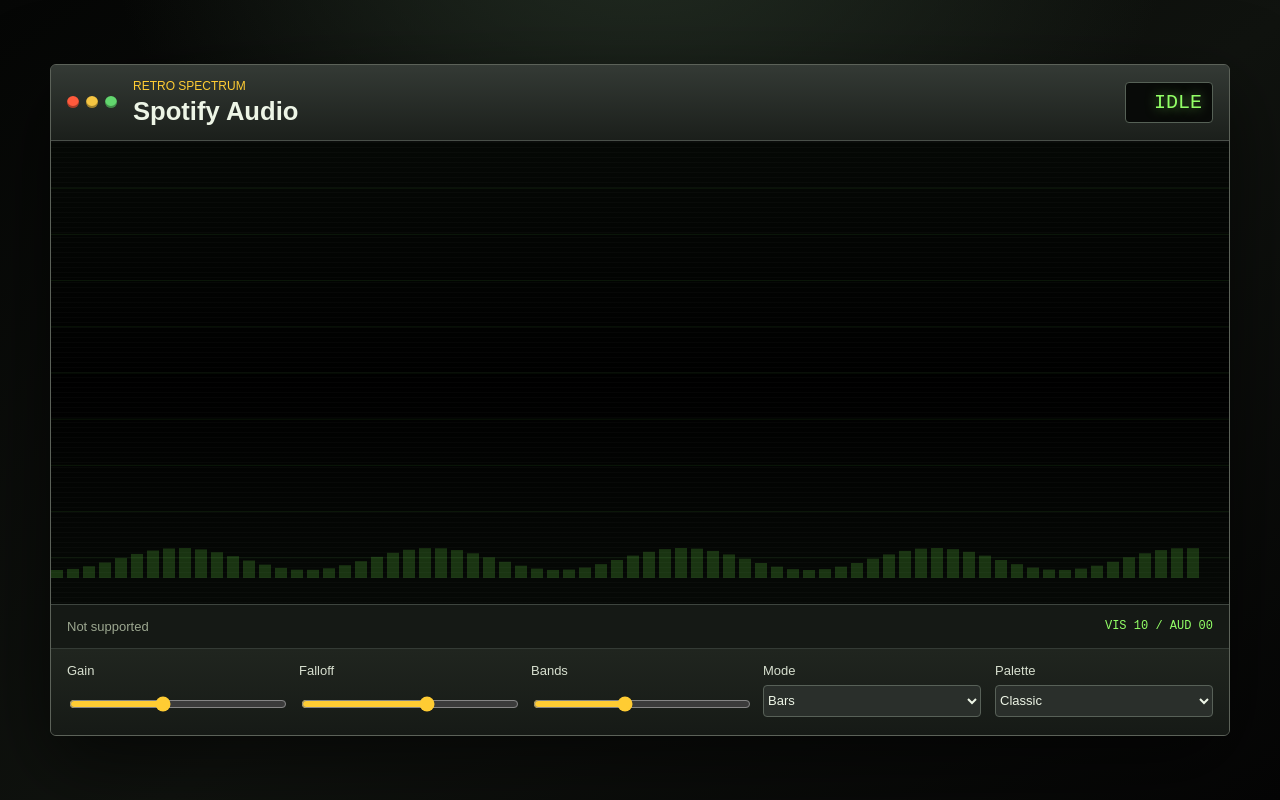
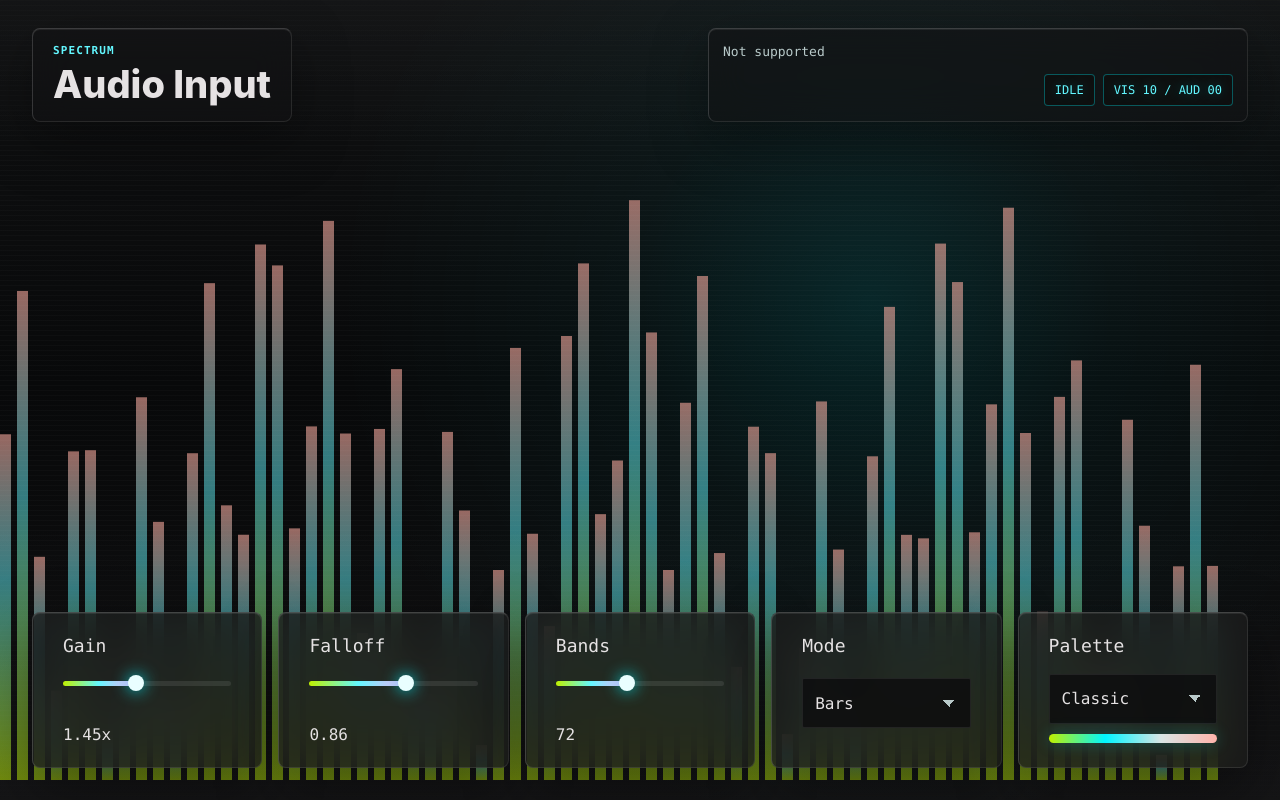
Before and after one commit to encor1/harmonic, a website built with Vite: page index.html in a window 1280 px wide. Built offline with nearby package versions, Linux system fonts and the light colour scheme; animation ran at ten frames a second.

Commit message:
redesign

```diff
--- a/index.html
+++ b/index.html
@@ -3,49 +3,48 @@
   <head>
     <meta charset="utf-8">
     <meta name="viewport" content="width=device-width, initial-scale=1">
-    <title>Retro Spectrum Visualizer</title>
+    <title>Spectrum Visualizer</title>
     <link rel="stylesheet" href="/src/styles.css">
   </head>
   <body>
-    <main class="shell">
-      <section class="visualizer-panel" aria-label="Music visualizer">
-        <div class="chrome-bar">
-          <div class="window-actions" aria-hidden="true">
-            <span></span>
-            <span></span>
-            <span></span>
-          </div>
-          <div class="track-meta">
-            <p class="track-label">Retro Spectrum</p>
-            <h1 id="trackTitle">Spotify Audio</h1>
-          </div>
-          <output id="levelReadout" class="time-readout">IDLE</output>
-        </div>
-
-        <div class="screen">
+    <main class="shell" aria-label="Audio visualizer">
+      <section class="visualizer-panel">
+        <div class="screen" aria-label="Visualization canvas">
           <canvas id="visualizer" width="1280" height="640" aria-label="Audio visualizer"></canvas>
         </div>
 
-        <div class="transport">
-          <p id="statusTextInline" class="capture-note">Starting audio capture.</p>
-          <output id="performanceReadout" class="performance-readout">VIS -- / AUD --</output>
+        <div class="status-layer" aria-label="Capture status">
+          <div class="source-block">
+            <p class="eyebrow">Spectrum</p>
+            <h1 id="trackTitle">Audio Input</h1>
+          </div>
+          <div class="status-stack">
+            <p id="statusTextInline" class="capture-note">Starting audio capture.</p>
+            <div class="readouts">
+              <output id="levelReadout" class="data-chip">IDLE</output>
+              <output id="performanceReadout" class="data-chip">VIS -- / AUD --</output>
+            </div>
+          </div>
         </div>
 
         <div class="controls">
-          <label>
-            <span>Gain</span>
+          <label class="control-card">
+            <span class="control-title">Gain</span>
             <input id="gain" type="range" min="0.6" max="2.6" value="1.45" step="0.05">
+            <output id="gainValue" class="control-value" for="gain">1.45x</output>
           </label>
-          <label>
-            <span>Falloff</span>
+          <label class="control-card">
+            <span class="control-title">Falloff</span>
             <input id="falloff" type="range" min="0.72" max="0.96" value="0.86" step="0.01">
+            <output id="falloffValue" class="control-value" for="falloff">0.86</output>
           </label>
-          <label>
-            <span>Bands</span>
+          <label class="control-card">
+            <span class="control-title">Bands</span>
             <input id="bars" type="range" min="32" max="128" value="72" step="4">
+            <output id="barsValue" class="control-value" for="bars">72</output>
           </label>
-          <label class="select-label">
-            <span>Mode</span>
+          <label class="control-card select-label">
+            <span class="control-title">Mode</span>
             <select id="mode" aria-label="Visualization mode">
               <option value="bars">Bars</option>
               <option value="circle">Circle</option>
@@ -58,14 +57,15 @@
               <option value="spectrogram">Spectrogram</option>
             </select>
           </label>
-          <label class="select-label">
-            <span>Palette</span>
+          <label class="control-card select-label">
+            <span class="control-title">Palette</span>
             <select id="palette">
               <option value="classic">Classic</option>
               <option value="fire">Fire</option>
               <option value="ice">Ice</option>
               <option value="mono">Terminal</option>
             </select>
+            <span class="palette-preview" aria-hidden="true"></span>
           </label>
         </div>
       </section>
--- a/package.json
+++ b/package.json
@@ -6,7 +6,8 @@
   "scripts": {
     "build:web": "vite build",
     "typecheck": "tsc --noEmit",
-    "dev:web": "vite --host 127.0.0.1 --port 1420",
+    "dev:web": "node scripts/ensure-vite-dev.mjs",
+    "dev:web:force": "vite --host 127.0.0.1 --port 1420",
     "dev": "tauri dev",
     "dev:x11": "GDK_BACKEND=x11 WEBKIT_DISABLE_DMABUF_RENDERER=1 tauri dev",
     "build": "tauri build",
--- a/src/dom.ts
+++ b/src/dom.ts
@@ -18,8 +18,11 @@ export interface UiElements {
   performanceReadout: HTMLOutputElement;
   trackTitle: HTMLHeadingElement;
   gainControl: HTMLInputElement;
+  gainValue: HTMLOutputElement;
   falloffControl: HTMLInputElement;
+  falloffValue: HTMLOutputElement;
   barsControl: HTMLInputElement;
+  barsValue: HTMLOutputElement;
   modeControl: HTMLSelectElement;
   modeButtons: HTMLButtonElement[];
   paletteControl: HTMLSelectElement;
@@ -41,8 +44,11 @@ export function getUiElements(): UiElements {
     performanceReadout: requireElement("performanceReadout", HTMLOutputElement),
     trackTitle: requireElement("trackTitle", HTMLHeadingElement),
     gainControl: requireElement("gain", HTMLInputElement),
+    gainValue: requireElement("gainValue", HTMLOutputElement),
     falloffControl: requireElement("falloff", HTMLInputElement),
+    falloffValue: requireElement("falloffValue", HTMLOutputElement),
     barsControl: requireElement("bars", HTMLInputElement),
+    barsValue: requireElement("barsValue", HTMLOutputElement),
     modeControl: requireElement("mode", HTMLSelectElement),
     modeButtons: Array.from(document.querySelectorAll<HTMLButtonElement>("[data-mode]")),
     paletteControl: requireElement("palette", HTMLSelectElement),
@@ -73,6 +79,15 @@ export function setStatus(ui: UiElements, message: string): void {
   ui.statusTextInline.textContent = message;
 }
 
+export function syncControlReadouts(ui: UiElements): void {
+  ui.gainValue.textContent = `${Number(ui.gainControl.value).toFixed(2)}x`;
+  ui.falloffValue.textContent = Number(ui.falloffControl.value).toFixed(2);
+  ui.barsValue.textContent = ui.barsControl.value;
+  syncRangeFill(ui.gainControl);
+  syncRangeFill(ui.falloffControl);
+  syncRangeFill(ui.barsControl);
+}
+
 export function syncModeControls(ui: UiElements): void {
   ui.modeButtons.forEach((button) => {
     const isActive = button.dataset.mode === ui.modeControl.value;
@@ -80,3 +95,11 @@ export function syncModeControls(ui: UiElements): void {
     button.setAttribute("aria-pressed", String(isActive));
   });
 }
+
+function syncRangeFill(input: HTMLInputElement): void {
+  const min = Number(input.min);
+  const max = Number(input.max);
+  const value = Number(input.value);
+  const progress = ((value - min) / (max - min)) * 100;
+  input.style.setProperty("--fill", `${Math.min(100, Math.max(0, progress))}%`);
+}
--- a/src/main.ts
+++ b/src/main.ts
@@ -1,6 +1,6 @@
 import { createBrowserCapture } from "./audio/browserCapture";
 import { createNativeCapture, isTauriRuntime } from "./audio/tauriCapture";
-import { getUiElements, setStatus, syncModeControls } from "./dom";
+import { getUiElements, setStatus, syncControlReadouts, syncModeControls } from "./dom";
 import { PerformanceMeter } from "./metrics";
 import { getAnalyzerValues, getNativeValues, updateLevelReadout } from "./spectrum";
 import { VisualizerRenderer } from "./visualizer/renderer";
@@ -21,7 +21,7 @@ function resetToIdle(message = "Ready to capture audio."): void {
   browserCapture.stop();
   nativeCapture.clear();
   renderer.resetModeState();
-  ui.trackTitle.textContent = "Spotify Audio";
+  ui.trackTitle.textContent = "Audio Input";
   setStatus(ui, message);
   ui.levelReadout.textContent = "IDLE";
   ui.performanceReadout.textContent = "VIS -- / AUD --";
@@ -32,7 +32,7 @@ async function startNativeCapture(): Promise<void> {
 
   try {
     await nativeCapture.start();
-    ui.trackTitle.textContent = "Live Linux Audio";
+    ui.trackTitle.textContent = "System Audio";
     setStatus(ui, "Listening to the default output device.");
   } catch (error) {
     setStatus(ui, String(error));
@@ -44,7 +44,7 @@ async function startBrowserCapture(): Promise<void> {
 
   try {
     await browserCapture.start();
-    ui.trackTitle.textContent = "Live Spotify Audio";
+    ui.trackTitle.textContent = "Shared Audio";
     setStatus(ui, "Listening to shared audio.");
   } catch (error) {
     const message =
@@ -87,6 +87,12 @@ ui.modeControl.addEventListener("change", () => {
   syncModeControls(ui);
   renderer.resetModeState();
 });
+ui.gainControl.addEventListener("input", () => syncControlReadouts(ui));
+ui.falloffControl.addEventListener("input", () => syncControlReadouts(ui));
+ui.barsControl.addEventListener("input", () => {
+  syncControlReadouts(ui);
+  renderer.resetModeState();
+});
 ui.modeButtons.forEach((button) => {
   button.addEventListener("click", () => {
     if (button.dataset.mode) {
@@ -104,6 +110,7 @@ window.addEventListener("beforeunload", () => {
 });
 
 resetToIdle();
+syncControlReadouts(ui);
 syncModeControls(ui);
 render();
 void startCapture();
--- a/src/palettes.ts
+++ b/src/palettes.ts
@@ -1,7 +1,7 @@
 import type { PaletteName } from "./types";
 
 export const palettes: Record<PaletteName, [string, string, string, string]> = {
-  classic: ["#28ff5e", "#c7ff31", "#ffc934", "#ff5428"],
+  classic: ["#bfef00", "#63f7ff", "#e9feff", "#ffab9f"],
   fire: ["#ffee66", "#ff9f2e", "#ff4c24", "#b90f12"],
   ice: ["#67fff0", "#55b7ff", "#7a74ff", "#f0f8ff"],
   mono: ["#7cff4d", "#7cff4d", "#7cff4d", "#d8ffd0"],
--- a/src/styles.css
+++ b/src/styles.css
@@ -1,14 +1,20 @@
 :root {
   color-scheme: dark;
-  --bg: #070807;
-  --panel: #1a1d1b;
-  --panel-edge: #454b44;
-  --text: #edf5e6;
-  --muted: #9ca790;
-  --accent: #ffcc33;
-  --accent-strong: #ff5a1f;
-  --control: #2a2f2b;
-  --control-bright: #3a433c;
+  --surface: #131314;
+  --surface-low: #1c1b1c;
+  --surface-high: #2a2a2b;
+  --surface-highest: #353436;
+  --text: #e5e2e3;
+  --muted: #b9caca;
+  --outline: #3a494a;
+  --cyan: #00f5ff;
+  --cyan-soft: #63f7ff;
+  --magenta: #ffabf3;
+  --lime: #bfef00;
+  --glass: rgb(28 27 28 / 78%);
+  --glass-strong: rgb(32 31 32 / 86%);
+  --font-display: Sora, Inter, ui-sans-serif, system-ui, sans-serif;
+  --font-data: "JetBrains Mono", "SFMono-Regular", Consolas, monospace;
 }
 
 * {
@@ -17,16 +23,19 @@
 
 html,
 body {
+  width: 100%;
   min-height: 100%;
 }
 
 body {
   margin: 0;
+  overflow: hidden;
   background:
-    radial-gradient(circle at 50% -20%, #263126 0, transparent 34rem),
-    linear-gradient(145deg, #050605 0%, #10130f 54%, #050505 100%);
+    radial-gradient(circle at 22% 18%, rgb(0 245 255 / 12%), transparent 28rem),
+    radial-gradient(circle at 78% 78%, rgb(255 171 243 / 10%), transparent 26rem),
+    linear-gradient(180deg, #0e0e0f 0%, var(--surface) 100%);
   color: var(--text);
-  font-family: Arial, Helvetica, sans-serif;
+  font-family: var(--font-data);
 }
 
 button,
@@ -35,119 +44,39 @@ select {
   font: inherit;
 }
 
+.shell,
+.visualizer-panel,
+.screen {
+  min-height: 100vh;
+}
+
 .shell {
-  min-height: 100vh;
-  display: grid;
-  place-items: center;
-  padding: clamp(12px, 3vw, 36px);
+  position: relative;
+  isolation: isolate;
 }
 
 .visualizer-panel {
-  width: min(1180px, 100%);
-  border: 1px solid #5c6259;
-  border-radius: 6px;
-  background: linear-gradient(180deg, #252a27, var(--panel));
-  box-shadow: 0 26px 80px rgb(0 0 0 / 60%), inset 0 1px 0 rgb(255 255 255 / 10%);
+  position: relative;
   overflow: hidden;
-}
-
-.chrome-bar {
-  min-height: 74px;
-  display: grid;
-  grid-template-columns: auto minmax(0, 1fr) auto;
-  gap: 16px;
-  align-items: center;
-  padding: 14px 16px;
-  border-bottom: 1px solid #4a504a;
-  background: linear-gradient(180deg, #343a35 0%, #1b1f1b 100%);
-}
-
-.window-actions {
-  display: flex;
-  gap: 7px;
-}
-
-.window-actions span {
-  width: 12px;
-  height: 12px;
-  border-radius: 50%;
-  background: #a7ad9f;
-  box-shadow: inset 0 -2px 0 rgb(0 0 0 / 35%);
-}
-
-.window-actions span:nth-child(1) {
-  background: #ff5a3c;
-}
-
-.window-actions span:nth-child(2) {
-  background: #f5c542;
-}
-
-.window-actions span:nth-child(3) {
-  background: #62d66e;
-}
-
-.track-meta {
-  min-width: 0;
-}
-
-.track-label,
-.track-meta h1 {
-  margin: 0;
-}
-
-.track-label {
-  color: var(--accent);
-  font-size: 12px;
-  letter-spacing: 0;
-  text-transform: uppercase;
-}
-
-.track-meta h1 {
-  margin-top: 4px;
-  overflow: hidden;
-  text-overflow: ellipsis;
-  white-space: nowrap;
-  font-size: clamp(18px, 2vw, 28px);
-  line-height: 1.1;
-}
-
-.time-readout {
-  min-width: 88px;
-  padding: 8px 10px;
-  border: 1px solid #566156;
-  border-radius: 4px;
-  background: #080a08;
-  color: #92ff66;
-  font-family: "Courier New", monospace;
-  font-size: 20px;
-  text-align: right;
-  text-shadow: 0 0 12px rgb(146 255 102 / 60%);
+  background: #0e0e0f;
 }
 
 .screen {
-  position: relative;
-  height: clamp(360px, 58vh, 680px);
-  border-top: 1px solid #0c0d0c;
-  border-bottom: 1px solid #3e453f;
-  background: #020302;
-  outline: none;
+  position: absolute;
+  inset: 0;
 }
 
 .screen::before {
   content: "";
   position: absolute;
   inset: 0;
+  z-index: 1;
   pointer-events: none;
-  background: repeating-linear-gradient(
-    180deg,
-    rgb(255 255 255 / 4%) 0,
-    rgb(255 255 255 / 4%) 1px,
-    transparent 1px,
-    transparent 5px
-  );
+  background:
+    linear-gradient(180deg, rgb(14 14 15 / 52%) 0%, transparent 18%, transparent 66%, rgb(14 14 15 / 78%) 100%),
+    repeating-linear-gradient(180deg, rgb(255 255 255 / 3%) 0, rgb(255 255 255 / 3%) 1px, transparent 1px, transparent 5px);
   mix-blend-mode: screen;
-  opacity: 0.5;
+  opacity: 0.55;
 }
 
 canvas {
@@ -156,110 +85,278 @@ canvas {
   height: 100%;
 }
 
+.status-layer {
+  position: relative;
+  z-index: 2;
+  display: flex;
+  justify-content: space-between;
+  gap: 24px;
+  width: min(1520px, calc(100% - 64px));
+  margin: 0 auto;
+  padding-top: 28px;
+  pointer-events: none;
+}
+
+.source-block,
+.status-stack {
+  border: 1px solid rgb(255 255 255 / 10%);
+  border-top-color: rgb(255 255 255 / 18%);
+  border-left-color: rgb(255 255 255 / 16%);
+  border-radius: 8px;
+  background: rgb(19 19 20 / 52%);
+  box-shadow: 0 18px 56px rgb(0 0 0 / 34%), inset 0 1px 0 rgb(255 255 255 / 8%);
+  backdrop-filter: blur(18px);
+}
+
+.source-block {
+  min-width: 220px;
+  padding: 16px 20px;
+}
+
+.eyebrow,
+.source-block h1,
+.capture-note {
+  margin: 0;
+}
+
+.eyebrow {
+  color: var(--cyan-soft);
+  font-size: 11px;
+  font-weight: 700;
+  letter-spacing: 0.1em;
+  line-height: 1;
+  text-transform: uppercase;
+}
+
+.source-block h1 {
+  margin-top: 8px;
+  font-family: var(--font-display);
+  font-size: clamp(22px, 3vw, 38px);
+  font-weight: 800;
+  line-height: 1.08;
+}
+
+.status-stack {
+  min-width: min(540px, 100%);
+  padding: 14px;
+}
+
+.capture-note {
+  color: var(--muted);
+  font-size: 13px;
+  line-height: 1.45;
+}
+
+.readouts {
+  display: flex;
+  flex-wrap: wrap;
+  justify-content: flex-end;
+  gap: 8px;
+  margin-top: 12px;
+}
+
+.data-chip {
+  display: inline-flex;
+  align-items: center;
+  min-height: 32px;
+  padding: 0 10px;
+  border: 1px solid rgb(0 245 255 / 32%);
+  border-radius: 4px;
+  background: rgb(14 14 15 / 72%);
+  color: var(--cyan-soft);
+  font-size: 12px;
+  line-height: 1;
+  text-shadow: 0 0 14px rgb(0 245 255 / 42%);
+}
+
+.controls {
+  position: absolute;
+  right: 0;
+  bottom: 0;
+  left: 0;
+  z-index: 3;
+  display: grid;
+  grid-template-columns: repeat(5, minmax(150px, 1fr));
+  gap: 16px;
+  width: min(1520px, calc(100% - 64px));
+  margin: 0 auto;
+  padding: 0 0 32px;
+}
+
+.control-card {
+  min-width: 0;
+  display: grid;
+  grid-template-rows: auto 42px auto;
+  gap: 14px;
+  min-height: 156px;
+  padding: 24px 30px;
+  border: 1px solid rgb(255 255 255 / 10%);
+  border-top-color: rgb(255 255 255 / 18%);
+  border-left-color: rgb(255 255 255 / 16%);
+  border-radius: 8px;
+  background: var(--glass);
+  box-shadow: 0 22px 62px rgb(0 0 0 / 42%), inset 0 1px 0 rgb(255 255 255 / 8%);
+  backdrop-filter: blur(20px);
+  color: var(--muted);
+}
+
+.control-title {
+  color: var(--text);
+  font-size: 18px;
+  line-height: 1;
+}
+
+.control-value {
+  align-self: end;
+  color: var(--text);
+  font-size: 16px;
+  line-height: 1;
+}
+
 input:disabled {
   cursor: not-allowed;
   opacity: 0.5;
 }
 
-.transport {
-  display: grid;
-  grid-template-columns: minmax(0, 1fr) auto;
-  gap: 12px;
-  align-items: center;
-  padding: 14px 16px;
-  background: #151915;
+input[type="range"] {
+  width: 100%;
+  height: 26px;
+  margin: 0;
+  appearance: none;
+  background: transparent;
+  cursor: pointer;
 }
 
-.capture-note {
-  margin: 0;
-  color: var(--muted);
-  font-size: 13px;
+input[type="range"]::-webkit-slider-runnable-track {
+  height: 5px;
+  border-radius: 999px;
+  background:
+    linear-gradient(90deg, var(--lime), var(--cyan-soft), var(--magenta)) 0 / var(--fill, 65%) 100% no-repeat,
+    rgb(255 255 255 / 9%);
 }
 
-.performance-readout {
-  min-width: 116px;
-  color: #92ff66;
-  font-family: "Courier New", monospace;
-  font-size: 12px;
-  text-align: right;
+input[type="range"]::-webkit-slider-thumb {
+  width: 16px;
+  height: 16px;
+  margin-top: -5.5px;
+  appearance: none;
+  border: 0;
+  border-radius: 50%;
+  background: #e9feff;
+  box-shadow: 0 0 16px rgb(0 245 255 / 86%);
 }
 
-input[type="range"] {
-  width: 100%;
-  accent-color: var(--accent);
+input[type="range"]::-moz-range-track {
+  height: 5px;
+  border-radius: 999px;
+  background: rgb(255 255 255 / 9%);
 }
 
-.controls {
-  display: grid;
-  grid-template-columns: repeat(5, minmax(120px, 1fr));
-  gap: 14px;
-  padding: 14px 16px 18px;
-  border-top: 1px solid #343b35;
-  background: linear-gradient(180deg, #20251f 0%, #161a16 100%);
+input[type="range"]::-moz-range-progress {
+  height: 5px;
+  border-radius: 999px;
+  background: linear-gradient(90deg, var(--lime), var(--cyan-soft), var(--magenta));
 }
 
-.controls label {
-  min-width: 0;
-  display: grid;
-  gap: 7px;
-  color: var(--muted);
-  font-size: 13px;
-}
-
-.controls span {
-  color: #d7dfcf;
+input[type="range"]::-moz-range-thumb {
+  width: 16px;
+  height: 16px;
+  border: 0;
+  border-radius: 50%;
+  background: #e9feff;
+  box-shadow: 0 0 16px rgb(0 245 255 / 86%);
 }
 
 select {
   width: 100%;
-  min-height: 32px;
-  border: 1px solid #586158;
-  border-radius: 4px;
+  min-height: 50px;
+  padding: 0 42px 0 12px;
+  border: 1px solid rgb(255 255 255 / 8%);
+  border-radius: 2px;
+  appearance: none;
   color: var(--text);
-  background: var(--control);
+  background:
+    linear-gradient(45deg, transparent 50%, var(--muted) 50%) right 20px center / 7px 7px no-repeat,
+    linear-gradient(135deg, var(--muted) 50%, transparent 50%) right 15px center / 7px 7px no-repeat,
+    rgb(14 14 15 / 84%);
 }
 
-@media (max-width: 760px) {
-  .shell {
-    align-items: stretch;
+select:focus,
+input[type="range"]:focus-visible {
+  outline: 1px solid var(--cyan);
+  outline-offset: 4px;
+}
+
+.palette-preview {
+  align-self: end;
+  width: 100%;
+  height: 9px;
+  border-radius: 999px;
+  background: linear-gradient(90deg, var(--lime), var(--cyan), #d8e5e5, #ffb4ab);
+  box-shadow: 0 0 16px rgb(0 245 255 / 26%);
+}
+
+@media (max-width: 1040px) {
+  body {
+    overflow: auto;
+  }
+
+  .visualizer-panel {
+    min-height: 100svh;
+    padding-bottom: 24px;
+  }
+
+  .screen {
+    position: relative;
+    height: min(64svh, 680px);
+    min-height: 420px;
+  }
+
+  .status-layer,
+  .controls {
+    position: relative;
+    width: min(100% - 32px, 720px);
     padding: 0;
   }
 
-  .visualizer-panel {
-    min-height: 100vh;
-    border-width: 0;
-    border-radius: 0;
+  .status-layer {
+    flex-direction: column;
+    margin-top: -120px;
   }
 
-  .chrome-bar,
-  .transport {
-    grid-template-columns: 1fr;
-  }
-
-  .window-actions {
-    display: none;
-  }
-
-  .time-readout {
-    justify-self: stretch;
-  }
-
-  .screen {
-    height: 50vh;
-  }
-
-  .transport {
-    gap: 10px;
+  .status-stack {
+    min-width: 0;
   }
 
   .controls {
-    grid-template-columns: 1fr 1fr;
+    grid-template-columns: repeat(2, minmax(0, 1fr));
+    margin-top: 16px;
+  }
+}
+
+@media (max-width: 620px) {
+  .screen {
+    height: 54svh;
+    min-height: 360px;
   }
 
-}
+  .status-layer,
+  .controls {
+    width: calc(100% - 24px);
+  }
 
-@media (max-width: 460px) {
   .controls {
     grid-template-columns: 1fr;
+    gap: 12px;
+  }
+
+  .control-card {
+    grid-template-rows: auto 34px auto;
+    min-height: 132px;
+    padding: 20px 24px;
+  }
+
+  .readouts {
+    justify-content: flex-start;
   }
 }
--- a/src/visualizer/renderer.ts
+++ b/src/visualizer/renderer.ts
@@ -127,36 +127,42 @@ export class VisualizerRenderer {
 
   private drawBackground(width: number, height: number): void {
     const gradient = this.ctx.createLinearGradient(0, 0, 0, height);
-    gradient.addColorStop(0, "#050805");
-    gradient.addColorStop(0.52, "#000");
-    gradient.addColorStop(1, "#060906");
+    gradient.addColorStop(0, "#101112");
+    gradient.addColorStop(0.48, "#08090a");
+    gradient.addColorStop(1, "#0e0e0f");
     this.ctx.fillStyle = gradient;
     this.ctx.fillRect(0, 0, width, height);
 
-    this.ctx.strokeStyle = "rgba(120, 255, 90, 0.08)";
-    this.ctx.lineWidth = 1;
-    const rows = 10;
-    for (let i = 1; i < rows; i += 1) {
-      const y = (height / rows) * i;
-      this.ctx.beginPath();
-      this.ctx.moveTo(0, y);
-      this.ctx.lineTo(width, y);
-      this.ctx.stroke();
-    }
+    const glow = this.ctx.createRadialGradient(width * 0.68, height * 0.38, 0, width * 0.68, height * 0.38, width * 0.42);
+    glow.addColorStop(0, "rgba(0, 245, 255, 0.12)");
+    glow.addColorStop(0.44, "rgba(0, 245, 255, 0.04)");
+    glow.addColorStop(1, "rgba(0, 245, 255, 0)");
+    this.ctx.fillStyle = glow;
+    this.ctx.fillRect(0, 0, width, height);
   }
 
   private drawIdleBars(width: number, height: number): void {
     const bars = getBars(this.ui);
-    const gap = Math.max(2, Math.floor(width / 260));
+    const colors = this.colors();
+    const gap = Math.max(4, Math.floor(width / 210));
     const barWidth = Math.max(3, Math.floor((width - gap * (bars - 1)) / bars));
-    const baseY = height - 26;
+    const baseY = height - 20;
+    const maxHeight = height * 0.72;
+    const now = Date.now() * 0.001;
 
     for (let i = 0; i < bars; i += 1) {
       const x = i * (barWidth + gap);
-      const wave = Math.sin(Date.now() * 0.0015 + i * 0.4) * 0.5 + 0.5;
-      const h = 8 + wave * 22;
-      this.ctx.fillStyle = "rgba(124, 255, 77, 0.18)";
-      this.ctx.fillRect(x, baseY - h, barWidth, h);
+      const wave = Math.sin(now * 1.4 + i * 0.31) * 0.5 + 0.5;
+      const offset = Math.sin(i * 1.73) * 0.5 + 0.5;
+      const h = 18 + (wave * 0.38 + offset * 0.62) * maxHeight;
+      const y = baseY - h;
+      const barGradient = this.ctx.createLinearGradient(0, y, 0, baseY);
+      barGradient.addColorStop(0, this.colorWithAlpha(colors[3], 0.58));
+      barGradient.addColorStop(0.42, this.colorWithAlpha(colors[1], 0.48));
+      barGradient.addColorStop(1, this.colorWithAlpha(colors[0], 0.55));
+
+      this.ctx.fillStyle = barGradient;
+      this.ctx.fillRect(x, y, barWidth, h);
     }
   }
 
@@ -228,8 +234,13 @@ export class VisualizerRenderer {
       barGradient.addColorStop(0.62, colors[1]);
       barGradient.addColorStop(1, colors[0]);
 
+      this.ctx.save();
+      this.ctx.globalCompositeOperation = "screen";
+      this.ctx.shadowColor = colors[1];
+      this.ctx.shadowBlur = 12;
       this.ctx.fillStyle = barGradient;
       this.ctx.fillRect(x, y, barWidth, barHeight);
+      this.ctx.restore();
 
       this.ctx.fillStyle = colors[3];
       this.ctx.fillRect(x, height - 28 - this.peakData[i], barWidth, 3);
```
Also changed, not shown: scripts/ensure-vite-dev.mjs (added, +41 -0 lines).
